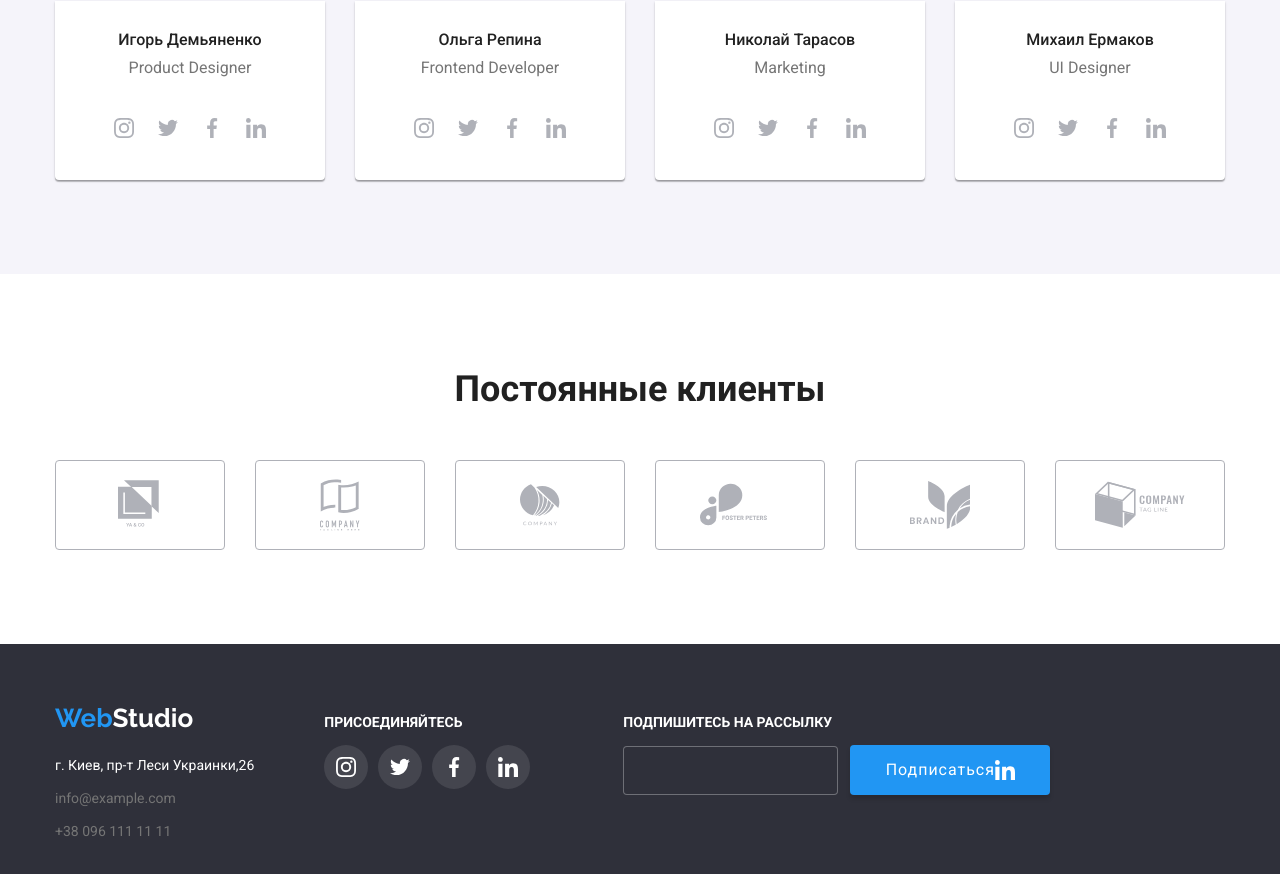
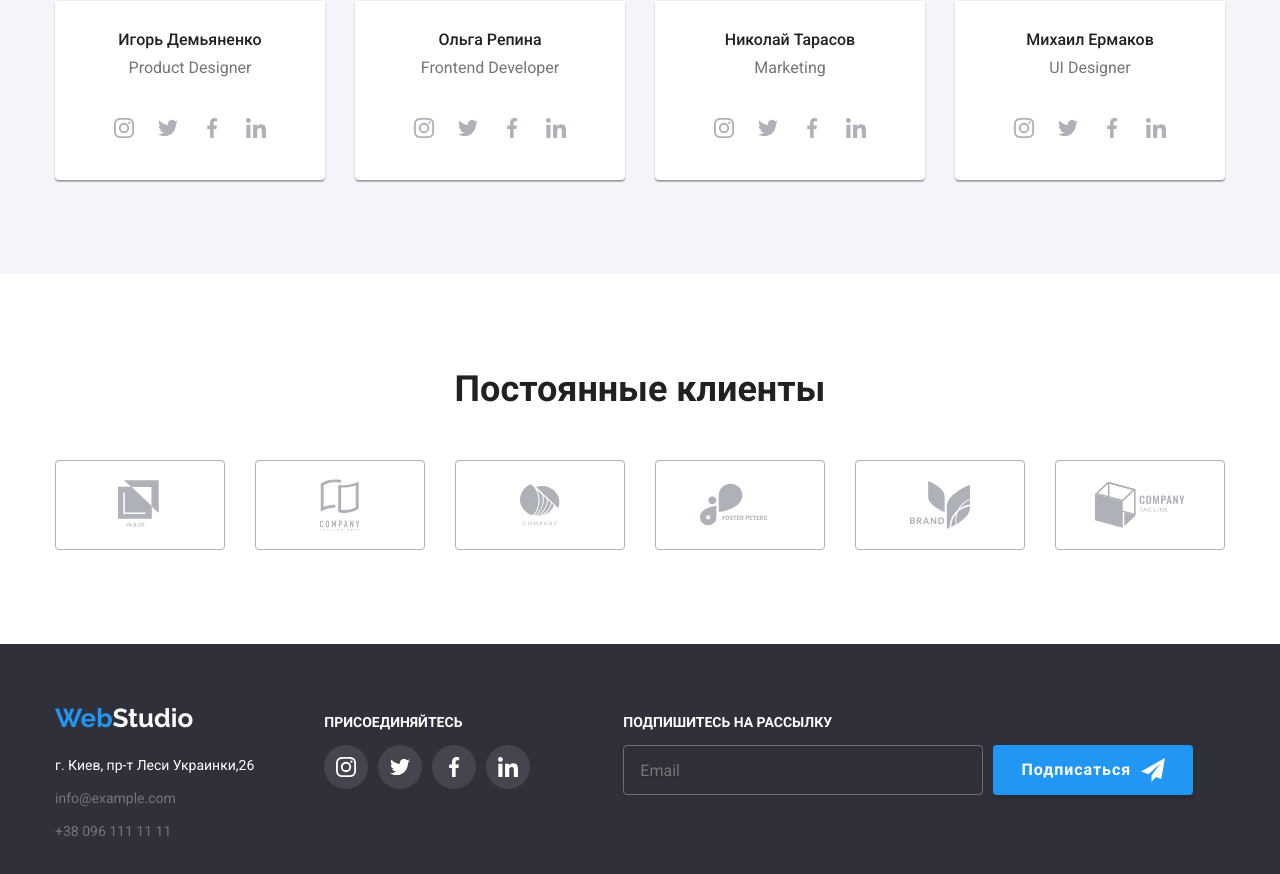
Before and after one commit to AnzhelikaSemenova/AnzhelikaSemenova-goit-markup-hw-06, a plain HTML site: page index.html in a window 1280 px wide. Shown: the part 1929-2803 px from the top of the page. Drawn offline with nearby package versions, Linux system fonts and the light colour scheme.

Commit message:
Футер
Полностью оформила футер и загрузила свг

```diff
--- a/css/main.css
+++ b/css/main.css
@@ -271,17 +271,49 @@ ul {
   align-items: center;
 }
 
-.footer-field input {
-  margin: 0;
-  padding: 14px 15px;
+.footer-field .foot-decoration {
+  display: flex;
+  width: 360px;
+  height: 50px;
+  margin-right: 10px;
+  padding: 15px 16px;
   border: 1px solid rgba(255, 255, 255, 0.3);
+  filter: drop-shadow(0px 4px 4px rgba(0, 0, 0, 0.15));
   border-radius: 4px;
-  background-color: var(--moz-decoration-color);
-  margin-right: 12px;
-}
-.footer-field label {
+  align-items: center;
+  background-color: transparent;
 }
 .footer-box {
   display: block;
   margin-left: 93px;
 }
+.footer-field ::placeholder {
+  font-size: 16px;
+  line-height: 20px;
+}
+.footer-telegram {
+  width: 24px;
+  height: 24px;
+  fill: currentColor;
+  margin-left: 10px;
+}
+/* Кнопка внутри модального окна*/
+.footer-submit {
+  display: inline-flex;
+  width: 200px;
+  height: 50px;
+  border: none;
+  border-radius: 4px;
+  padding-top: 10px;
+  padding-bottom: 10px;
+  font-size: 16px;
+  font-weight: 700;
+  line-height: 1.87px;
+  letter-spacing: 0.06em;
+  align-items: center;
+  justify-content: center;
+  color: var(--primary-bg-color);
+  background-color: var(--accent-color);
+  cursor: pointer;
+  box-shadow: 0px 4px 4px rgba(0, 0, 0, 0.15);
+}
--- a/index.html
+++ b/index.html
@@ -431,14 +431,19 @@
           <p class="additional-title">ПОДПИШИТЕСЬ НА РАССЫЛКУ</p>
           <form class="footer-form">
             <div class="footer-field">
-              <label for="email"></label>
-              <input type="email" name="email" id="email" />
+              <input
+                type="email"
+                name="email"
+                id="email"
+                placeholder="Email"
+                class="foot-decoration"
+              />
             </div>
 
-            <button type="submit" class="submit">
+            <button type="submit" class="footer-submit">
               Подписаться
-              <svg class="footer-icon">
-                <use href="./images/symbol-defs.svg#in"></use>
+              <svg class="footer-telegram">
+                <use href="./images/symbol-defs3.svg#telegram"></use>
               </svg>
             </button>
           </form>
```
Also changed, not shown: portfolio.html (+111 -38 lines), images/symbol-defs3.svg (added), 1 other file.
